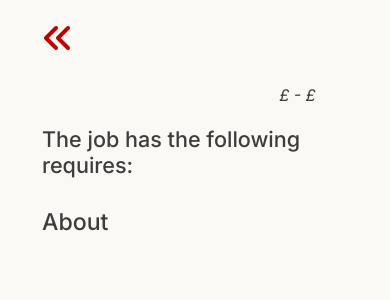
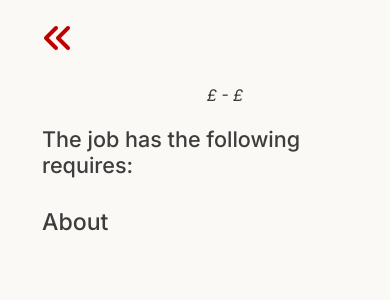
Before and after one commit to mturner1158/talent-hub, a Django app: template jobs/templates/jobs/job_detail.html in a window 390 px wide. Shown: the part 62-362 px from the top of the page. Run offline with Django 5.2, Linux system fonts and the light colour scheme; the template is opened without the code that fills it, so the values that code supplies are empty; some libraries are stand-ins or nearby versions.

Commit message:
added in responsiveness for job detail on mobile

```diff
--- a/jobs/templates/jobs/job_detail.html
+++ b/jobs/templates/jobs/job_detail.html
@@ -20,16 +20,16 @@
 
 <div class="container">
     <div class="row key-job-details">
-        <div class="col-3">
+        <div class="col-6 col-md-3">
             {{ job.company.company_name }}
         </div>
-        <div class="col-3">
+        <div class="col-6 col-md-3">
             {{ job.location }}
         </div>
-        <div class="col-3">
+        <div class="col-6 col-md-3">
             {{ job.get_job_type_display }}
         </div>
-        <div class="col-3">
+        <div class="col-6 col-md-3">
             £{{ job.salary_min|intcomma }} - £{{ job.salary_max|intcomma }}
         </div>
     </div>
```
Also changed, not shown: static/images/lighthouse-company-dash.png (added), static/images/lighthouse-home.png (added), static/images/responsive-compnay-dash.png (added), static/images/responsive-home.png (added).
